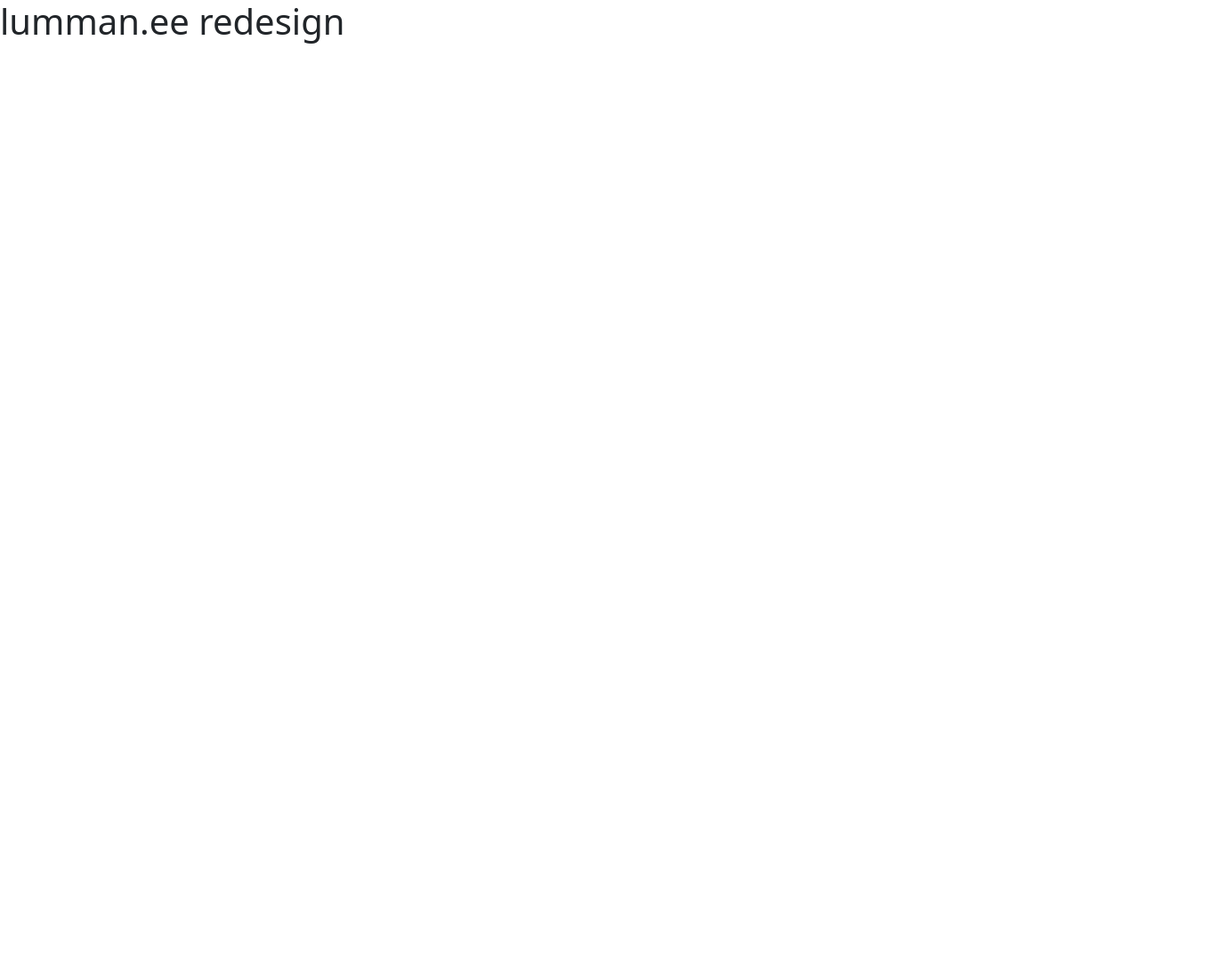
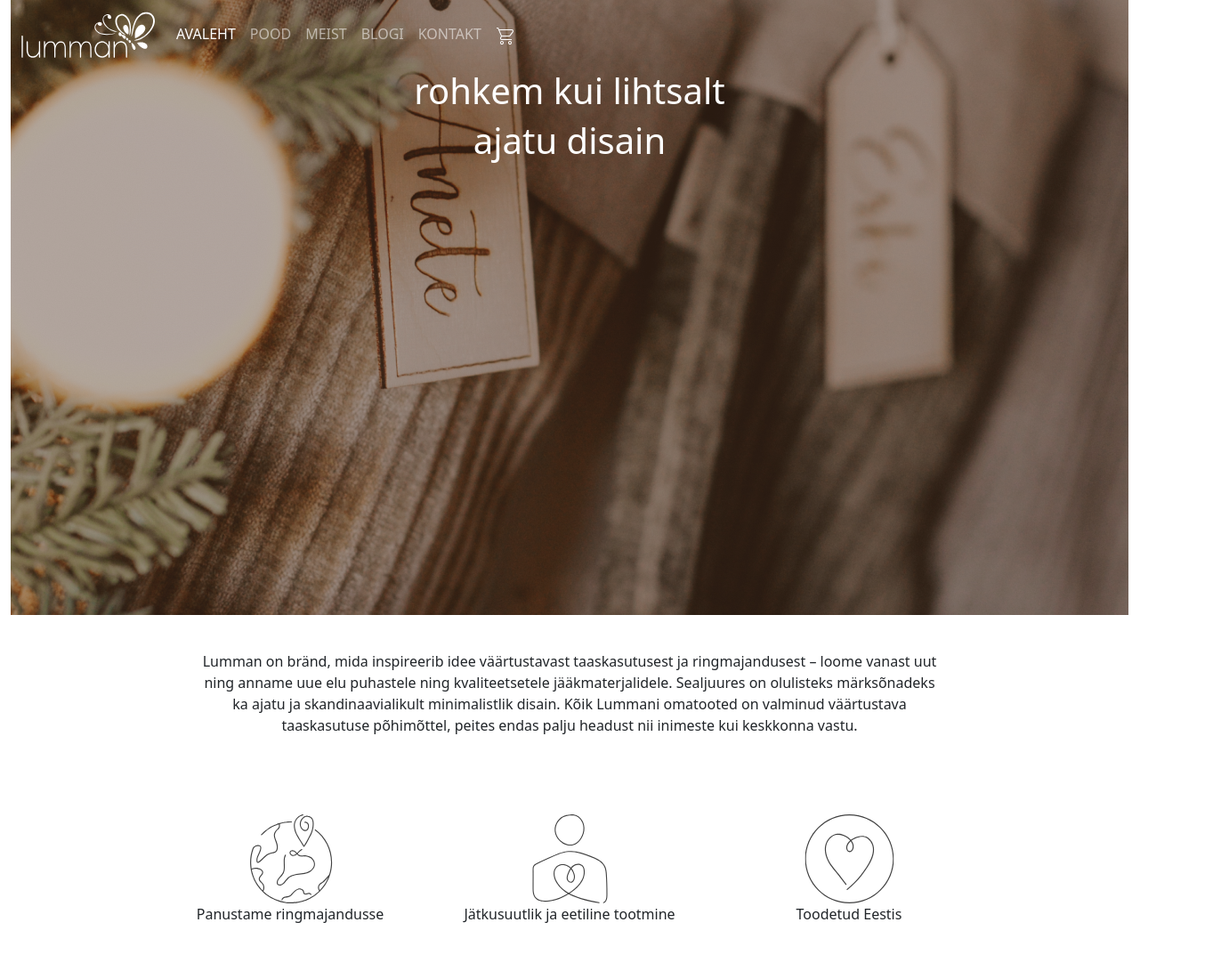
Before and after one commit to tkullisaar/EKA10_Lumman, a plain HTML site: page index.html in a window 1280 px wide. Shown: the top 1100 px of the page at 89% size, 1372 px wide, since content can reach past the window. Before the commit the page ends 800 px from the top, so only its background shows below. Drawn offline with nearby package versions, Linux system fonts and the light colour scheme.

Commit message:
esimese päeva töö

```diff
--- a/index.html
+++ b/index.html
@@ -1,27 +1,134 @@
 <!doctype html>
 <html lang="en">
-  <head>
+
+<head>
     <!-- Required meta tags -->
     <meta charset="utf-8">
     <meta name="viewport" content="width=device-width, initial-scale=1">
 
     <!-- Bootstrap CSS -->
-    <link href="https://cdn.jsdelivr.net/npm/bootstrap@5.1.3/dist/css/bootstrap.min.css" rel="stylesheet" integrity="sha384-1BmE4kWBq78iYhFldvKuhfTAU6auU8tT94WrHftjDbrCEXSU1oBoqyl2QvZ6jIW3" crossorigin="anonymous">
+    <link href="https://cdn.jsdelivr.net/npm/bootstrap@5.1.3/dist/css/bootstrap.min.css" rel="stylesheet"
+        integrity="sha384-1BmE4kWBq78iYhFldvKuhfTAU6auU8tT94WrHftjDbrCEXSU1oBoqyl2QvZ6jIW3" crossorigin="anonymous">
 
+    <style>
+        .hero-bg-lumman {
+            background: url(img/hero-bg-lumman.png);
+            height: 691px;
+
+        }
+    </style>
     <title>lumman.ee redesign</title>
-  </head>
-  <body>
-    <h1>lumman.ee redesign</h1>
+</head>
+
+<body>
+    <div class="container-fluid">
+        <div class="hero-bg-lumman">
+
+
+            <nav class="navbar navbar sticky-top navbar-expand-lg navbar-dark bg-transparent">
+                <div class="container-fluid">
+                    <a class="navbar-brand" href="#"> <img src="img/lumman-logo.svg"></a>
+                    <button class="navbar-toggler" type="button" data-bs-toggle="collapse"
+                        data-bs-target="#navbarNavDropdown" aria-controls="navbarNavDropdown" aria-expanded="false"
+                        aria-label="Toggle navigation">
+                        <span class="navbar-toggler-icon"></span>
+                    </button>
+                    <div class="collapse navbar-collapse" id="navbarNavDropdown">
+                        <ul class="navbar-nav">
+                            <ul class="navbar-nav align-bottom me-auto mb-2 mb-lg-0">
+                                <li class="nav-item">
+                                    <a class="nav-link active" aria-current="page" href="#">AVALEHT</a>
+                                </li>
+                                <li class="nav-item">
+                                    <a class="nav-link" href="#">POOD</a>
+                                </li>
+                                <li class="nav-item">
+                                    <a class="nav-link" href="#">MEIST</a>
+                                </li>
+                                <li class="nav-item">
+                                    <a class="nav-link" href="#">BLOGI</a>
+                                </li>
+                                <li class="nav-item">
+                                    <a class="nav-link" href="#">KONTAKT</a>
+                                </li>
+                                <li class="nav-item">
+                                    <a class="nav-link" href="#"> <img src="img/mdi-light_cart.svg"></a>
+                                </li>
+
+                            </ul>
+                            </li>
+                        </ul>
+                    </div>
+                </div>
+            </nav>
+
+            <div class="row text-center text-white">
+                <h1>rohkem kui lihtsalt</h1>
+            </div>
+            <div class="row text-center text-white">
+                <h1>ajatu disain</h1>
+            </div>
+
+        </div>
+
+
+        <div class="row text-center pt-3 justify-content-center">
+            <div class="col-8 mt-4 mb-5">
+                <p>Lumman on bränd, mida inspireerib idee väärtustavast taaskasutusest ja ringmajandusest – loome
+                    vanast uut ning anname uue elu puhastele ning kvaliteetsetele jääkmaterjalidele. Sealjuures on
+                    olulisteks märksõnadeks ka ajatu ja skandinaavialikult minimalistlik disain.
+                    Kõik Lummani omatooted on valminud väärtustava taaskasutuse põhimõttel,
+                    peites endas palju headust nii inimeste kui keskkonna vastu.
+                </p>
+            </div>
+            <div class="row text-center justify-content-center mt-4 mb-5">
+                <div class="col-4 col-sm-3">
+                    <img src="img/icon-earth.svg" alt="">
+                    <p>Panustame ringmajandusse</p>
+                </div>
+                <div class="col-4 col-sm-3">
+                    <img src="img/icon-hug.svg" alt="">
+                    <p>Jätkusuutlik ja eetiline tootmine</p>
+                </div>
+                <div class="col-4 col-sm-3">
+                    <img src="img/icon-heart.svg" alt="">
+                    <p>Toodetud Eestis</p>
+                </div>
+            </div>
+
+
+        </div>
+
+        <div class="container-fluid">
+            <div class="row">
+                <div class="col-6 "> <img src="img/bg-kodu-ja-elustiil.png" alt="">
+                    <h1>kodu ja elustiil</h1>
+                </div>
+                <div class="col-6"> <img src="img/bg-lapsed-ja-mäng.png" alt="">
+                </div>
+            </div>
+        </div>
+    </div>
+    <div class="container-fluid">
+        <div class="row">
+            <img src="img/bg-tekstiilitööstuse-mõju.png" alt="">
+
+        </div>
+    </div>
+
 
     <!-- Optional JavaScript; choose one of the two! -->
 
     <!-- Option 1: Bootstrap Bundle with Popper -->
-    <script src="https://cdn.jsdelivr.net/npm/bootstrap@5.1.3/dist/js/bootstrap.bundle.min.js" integrity="sha384-ka7Sk0Gln4gmtz2MlQnikT1wXgYsOg+OMhuP+IlRH9sENBO0LRn5q+8nbTov4+1p" crossorigin="anonymous"></script>
+    <script src="https://cdn.jsdelivr.net/npm/bootstrap@5.1.3/dist/js/bootstrap.bundle.min.js"
+        integrity="sha384-ka7Sk0Gln4gmtz2MlQnikT1wXgYsOg+OMhuP+IlRH9sENBO0LRn5q+8nbTov4+1p"
+        crossorigin="anonymous"></script>
 
     <!-- Option 2: Separate Popper and Bootstrap JS -->
     <!--
     <script src="https://cdn.jsdelivr.net/npm/@popperjs/core@2.10.2/dist/umd/popper.min.js" integrity="sha384-7+zCNj/IqJ95wo16oMtfsKbZ9ccEh31eOz1HGyDuCQ6wgnyJNSYdrPa03rtR1zdB" crossorigin="anonymous"></script>
     <script src="https://cdn.jsdelivr.net/npm/bootstrap@5.1.3/dist/js/bootstrap.min.js" integrity="sha384-QJHtvGhmr9XOIpI6YVutG+2QOK9T+ZnN4kzFN1RtK3zEFEIsxhlmWl5/YESvpZ13" crossorigin="anonymous"></script>
     -->
-  </body>
+</body>
+
 </html>
```
Also changed, not shown: img/bg-kodu-ja-elustiil.png (added), img/bg-lapsed-ja-mäng.png (added), img/bg-tekstiilitööstuse-mõju.png (added), img/bg-white.png (added), img/hero-bg-lumman.png (added), img/icon-earth.svg (added), img/icon-heart.svg (added), img/icon-hug.svg (added), img/lumman-logo.svg (added), img/mdi-light_cart.svg (added).
